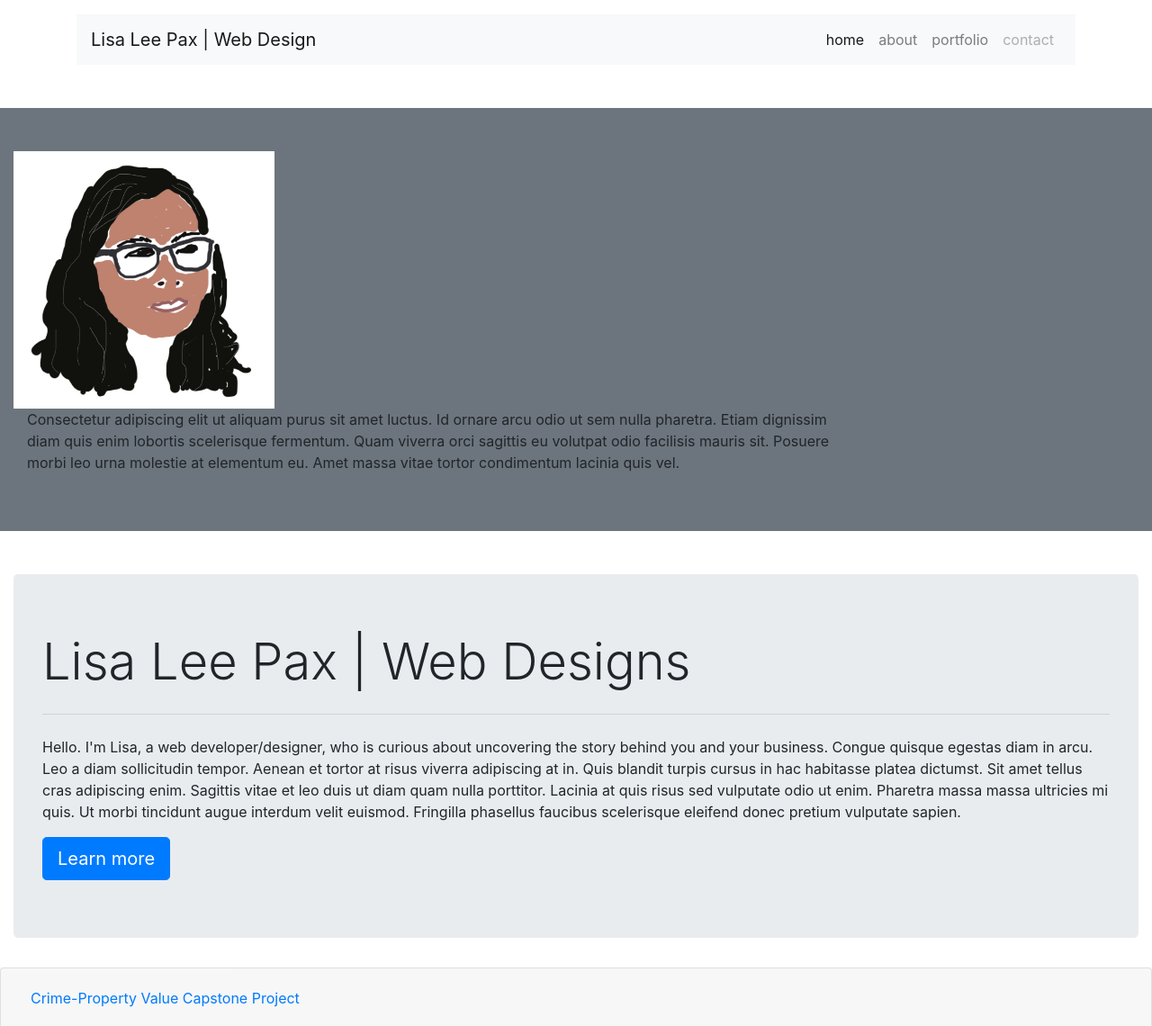
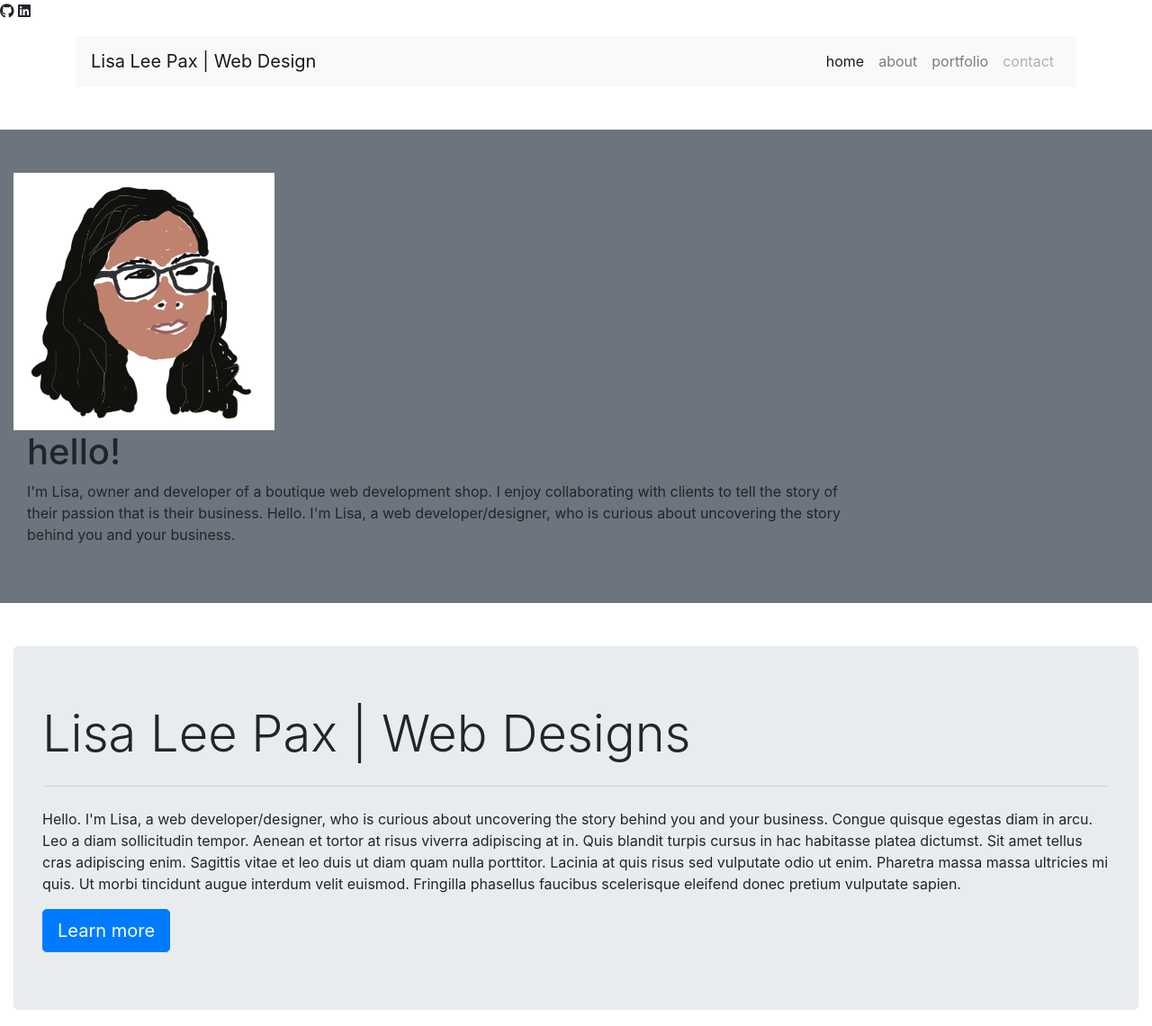
Before and after one commit to LisaLeeNM/lisa-pwp, a PHP site: page / in a window 1280 px wide. Shown: the top 1140 px of the page at 90% size. Run offline with PHP 8.4, Linux system fonts and the light colour scheme; some libraries are stand-ins or nearby versions.

Commit message:
update text to welcome page

```diff
--- a/public_html/index.php
+++ b/public_html/index.php
@@ -33,8 +33,12 @@
 	<!-- Your JavaScript Form Validator -- Google reCAPTCHA -->
 	<script src='https://www.google.com/recaptcha/api.js'></script>
 
-	<!-- Font Awesome Icons -->
-	<script src="https://kit.fontawesome.com/08baf7ecb9.js" crossorigin="anonymous"></script>
+	<!-- Font Awesome -->
+	<script src="https://kit.fontawesome.com/aab9846fb7.js" crossorigin="anonymous"></script>
+
+	<!-- Icons -->
+	<i class="fab fa-github"></i>
+	<i class="fab fa-linkedin"></i>
 
 	<!-- Title -->
 	<title>Lisa Lee Web Design</title>
@@ -79,7 +83,10 @@
 			</div>
 		</div>
 		<div class="col-md-9">
-			<p>Consectetur adipiscing elit ut aliquam purus sit amet luctus. Id ornare arcu odio ut sem nulla pharetra. Etiam dignissim diam quis enim lobortis scelerisque fermentum. Quam viverra orci sagittis eu volutpat odio facilisis mauris sit. Posuere morbi leo urna molestie at elementum eu. Amet massa vitae tortor condimentum lacinia quis vel. </p>
+			<h1>hello!</h1>
+			<p>I'm Lisa, owner and developer of a boutique web development shop. I enjoy collaborating with clients to tell the story of their passion that is their business.
+
+				Hello. I'm Lisa, a web developer/designer, who is curious about uncovering the story behind you and your business.</p>
 		</div>
 	</div>
 </section>
```
